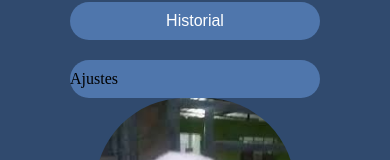
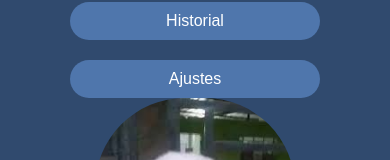
Before and after one commit to LuuAlveal/No_Hackeamos_Ni_La_Puerta, a React Native app: screen /Home in a window 390 px wide. Shown: the part 501-661 px from the top of the page. Built offline with nearby package versions, Linux system fonts and the light colour scheme.

Commit message:
Agregamos el color del texto

```diff
--- a/screens/Home.jsx
+++ b/screens/Home.jsx
@@ -64,7 +64,7 @@ export default function Home (){
                 </View>
                 <View style = {style.containarButton}>
                 <TouchableOpacity style = {style.button} >
-                    <text>
+                    <text style={style.textButton}>
                     Ajustes
                     </text>
                     </TouchableOpacity>
```
